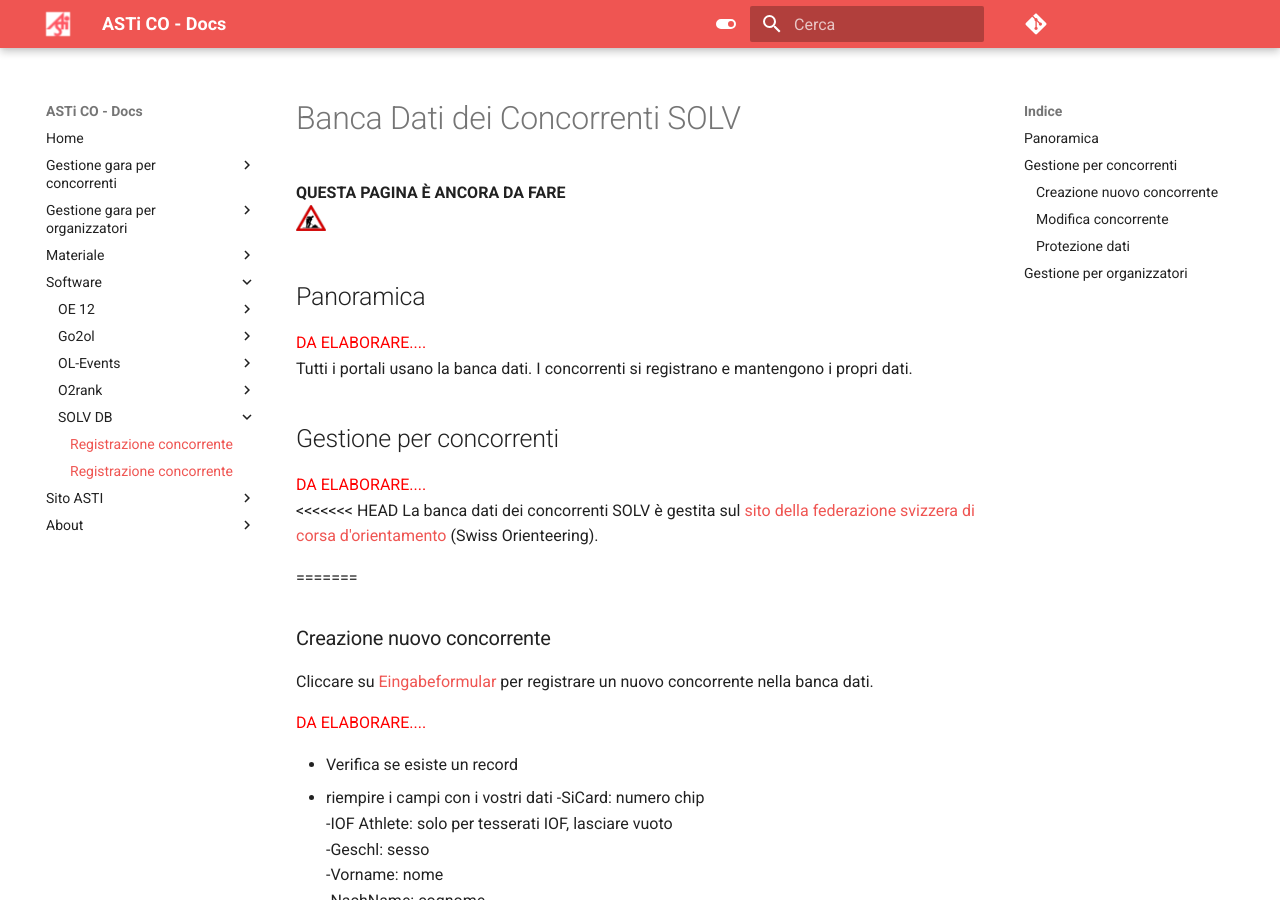
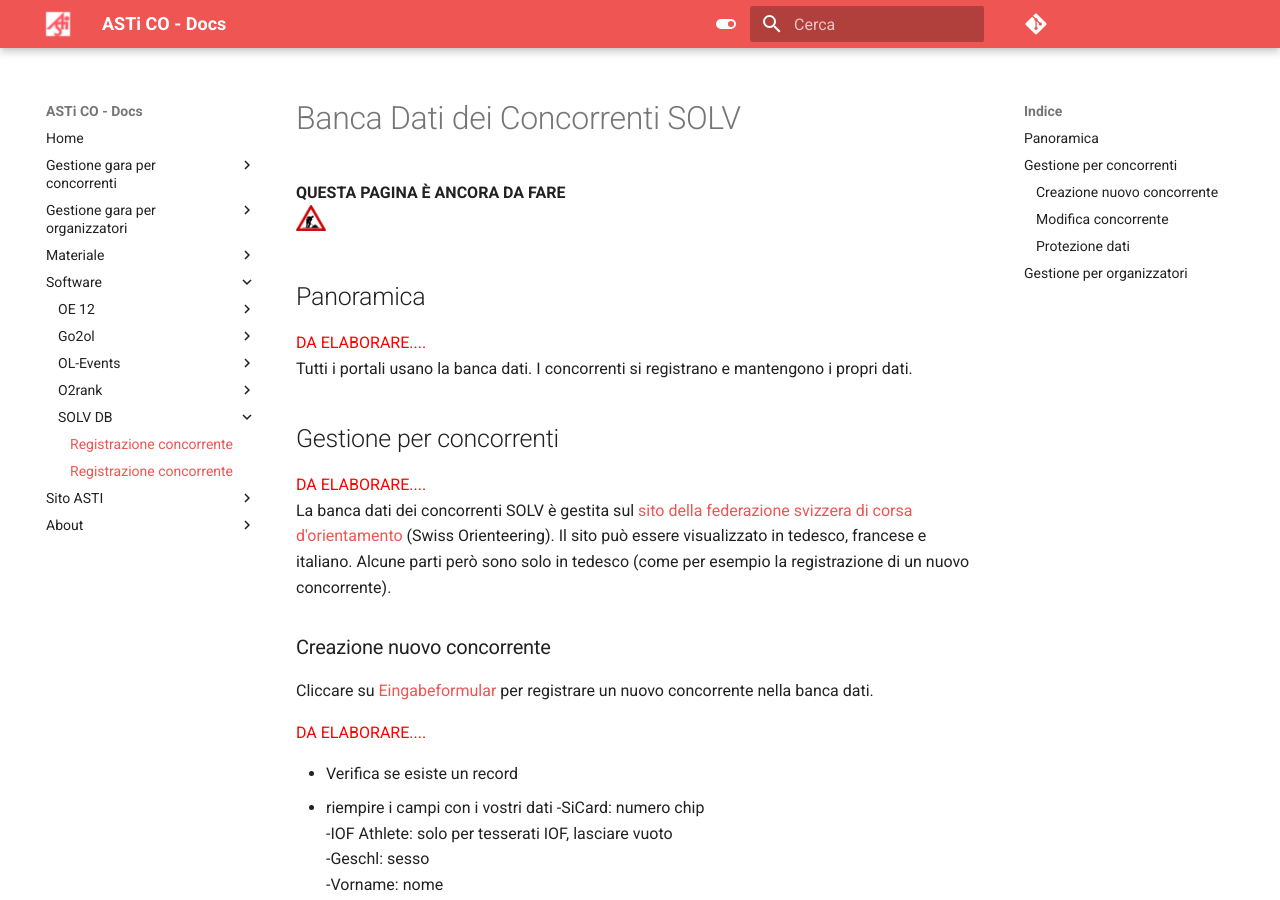
Before and after one commit to asti-co/doc, an MkDocs documentation site: the page built from docs/software/solvDB.md, in a window 1280 px wide and 900 px high. Built offline with MkDocs 1.6.1 and Material for MkDocs 9.7.7, drawn with Linux system fonts in a browser that asks for light colours; comment, search, counter and statistics services are not loaded.

Commit message:
aggiunto parte a SolvDB

```diff
--- a/docs/software/solvDB.md
+++ b/docs/software/solvDB.md
@@ -12,10 +12,10 @@
 ## Gestione per concorrenti
 
 <span style="color:red">DA ELABORARE....</span>
-<<<<<<< HEAD
 La banca dati dei concorrenti SOLV è gestita sul [sito della federazione svizzera di corsa d'orientamento](https://www.o-l.ch/cgi-bin/solvdb) (Swiss Orienteering).
+Il sito può essere visualizzato in tedesco, francese e italiano. Alcune parti però sono solo in tedesco (come per esempio la registrazione di un nuovo concorrente).
 
-=======
+
 ### Creazione nuovo concorrente {#nuovo}
 
 Cliccare su [Eingabeformular](https://www.o-l.ch/cgi-bin/solvdb?&competitor=newform) per registrare un nuovo concorrente nella banca dati.
```
